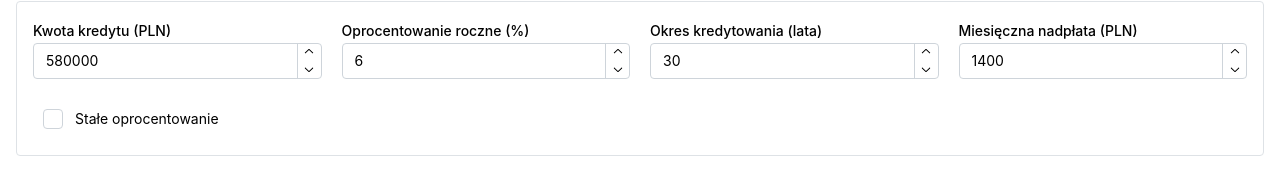
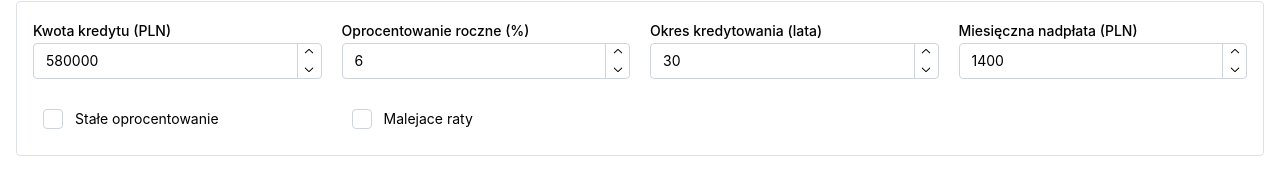
Before and after one commit to Angael/hipoteka, a React (Vite) app: page / in a window 1280 px wide. Shown: the part 116-287 px from the top of the page. Built offline with nearby package versions, Linux system fonts and the light colour scheme.

Commit message:
feat: add option for falling rates in loan parameters with corresponding checkbox

```diff
--- a/src/App.tsx
+++ b/src/App.tsx
@@ -41,6 +41,7 @@ function App() {
   const [years, setYears] = useState<number | "">(30);
   const [overpayment, setOverpayment] = useState<number | "">(1_400);
   const [isFixedRate, setIsFixedRate] = useState<boolean>(false);
+  const [areFallingRates, setAreFallingRates] = useState<boolean>(false);
 
   const numericPrincipal = typeof principal === "number" ? principal : 0;
   const numericAnnualInterest =
@@ -122,6 +123,12 @@ function App() {
                 label="Stałe oprocentowanie"
                 m="xs"
               />
+              <Checkbox
+                checked={areFallingRates}
+                onChange={(e) => setAreFallingRates(e.currentTarget.checked)}
+                label="Malejace raty"
+                m="xs"
+              />
             </SimpleGrid>
           </Stack>
         </Card>
```
